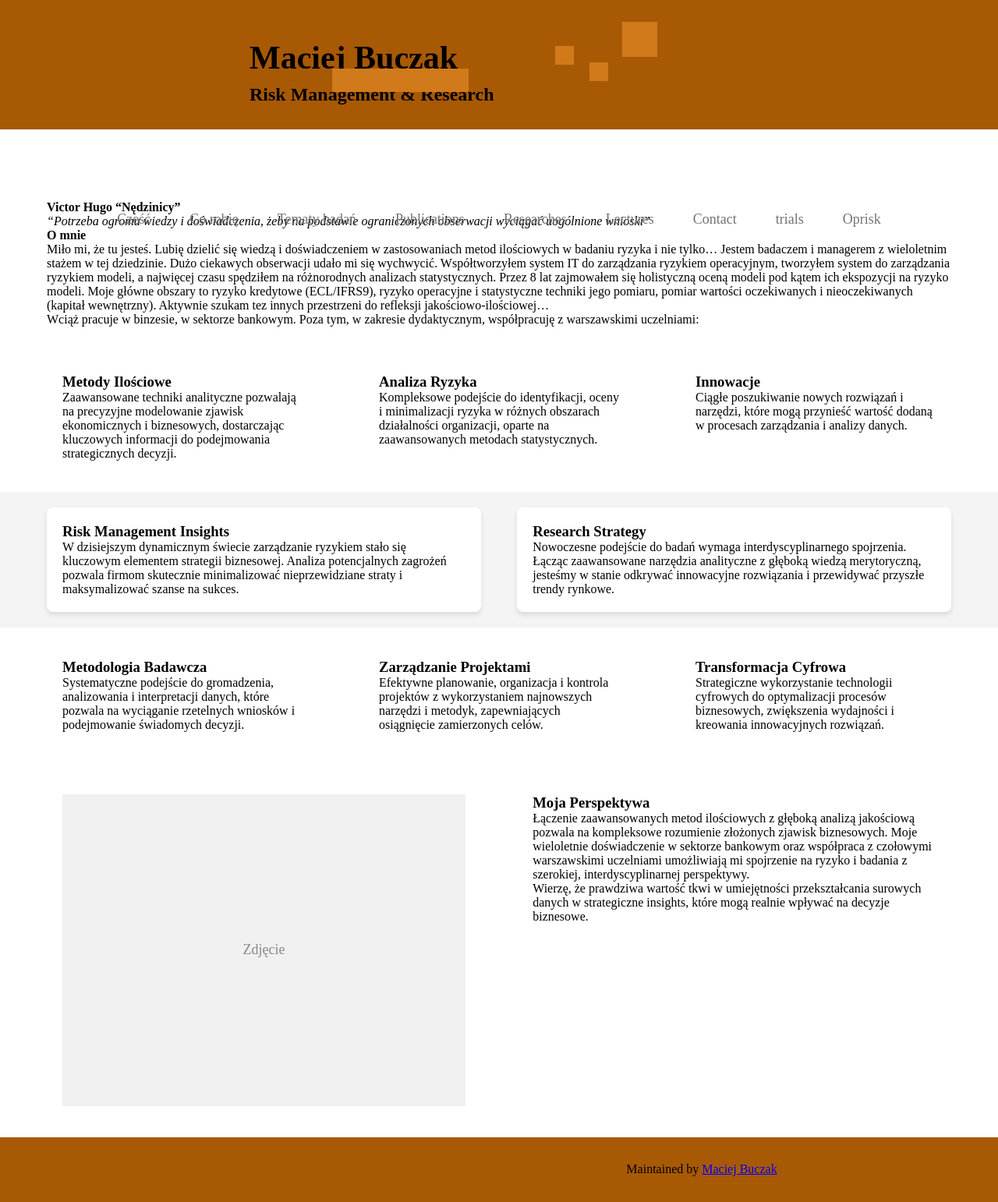
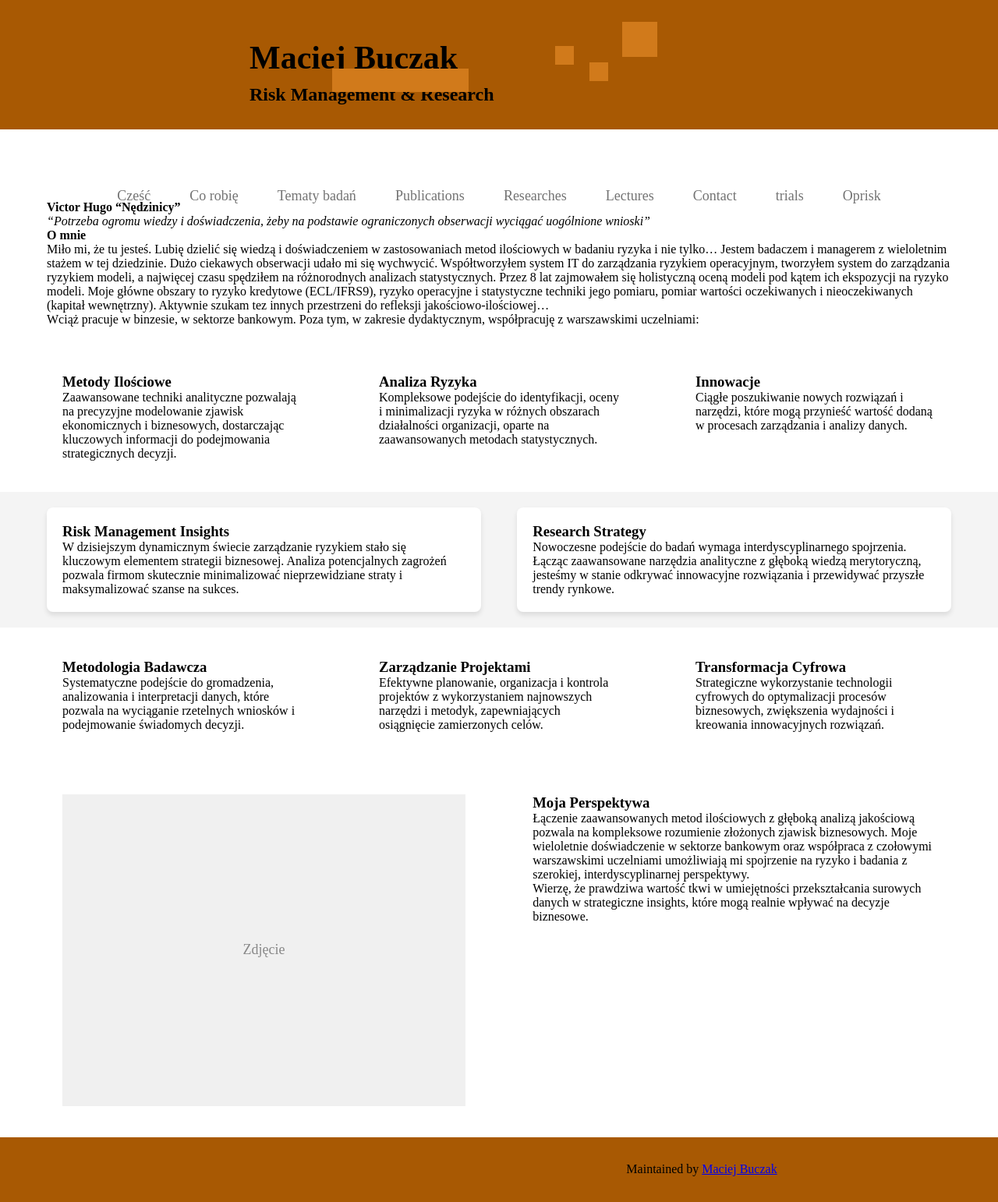
Before and after one commit to MaciejBuczak/risk-research, a Jekyll site: the page built from index.md, in a window 1280 px wide. Shown: the whole page at 78% size. Built offline with Jekyll 4.4.1, drawn with Linux system fonts in a browser that asks for light colours.

Commit message:
Update default.html

```diff
--- a/_layouts/default.html
+++ b/_layouts/default.html
@@ -98,7 +98,7 @@
       margin-top: 0 !important;
       width: 100%;
       position: relative;
-      top: 60px; /* Kontrola położenia w pionie */
+      top: 30px; /* Kontrola położenia w pionie */
       z-index: 100;
     }
 
```
